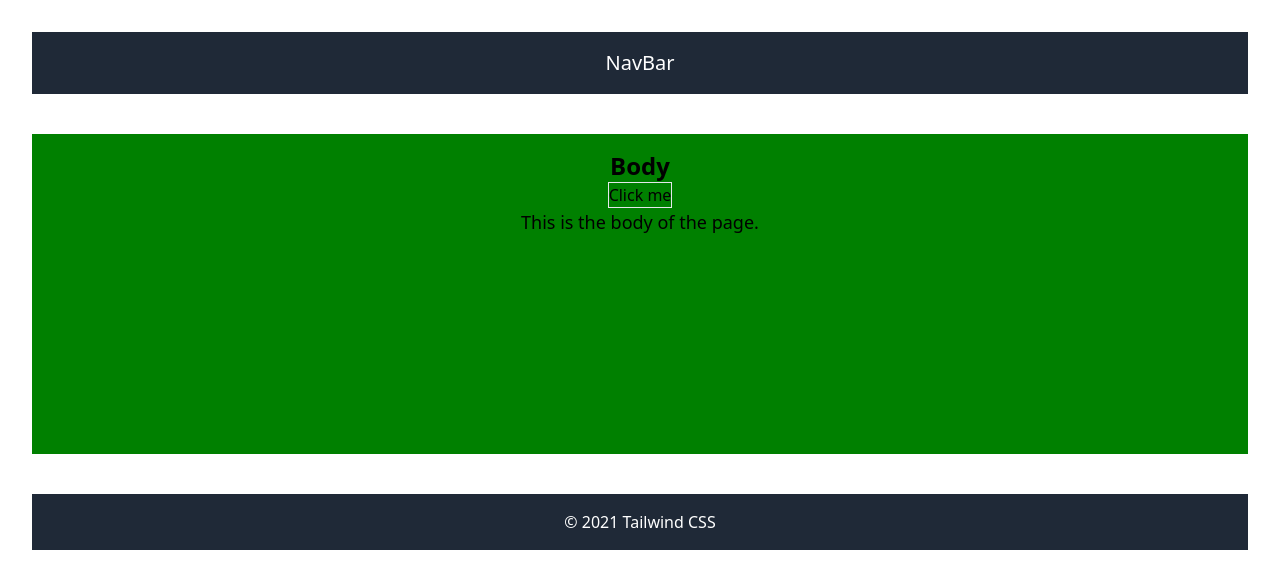
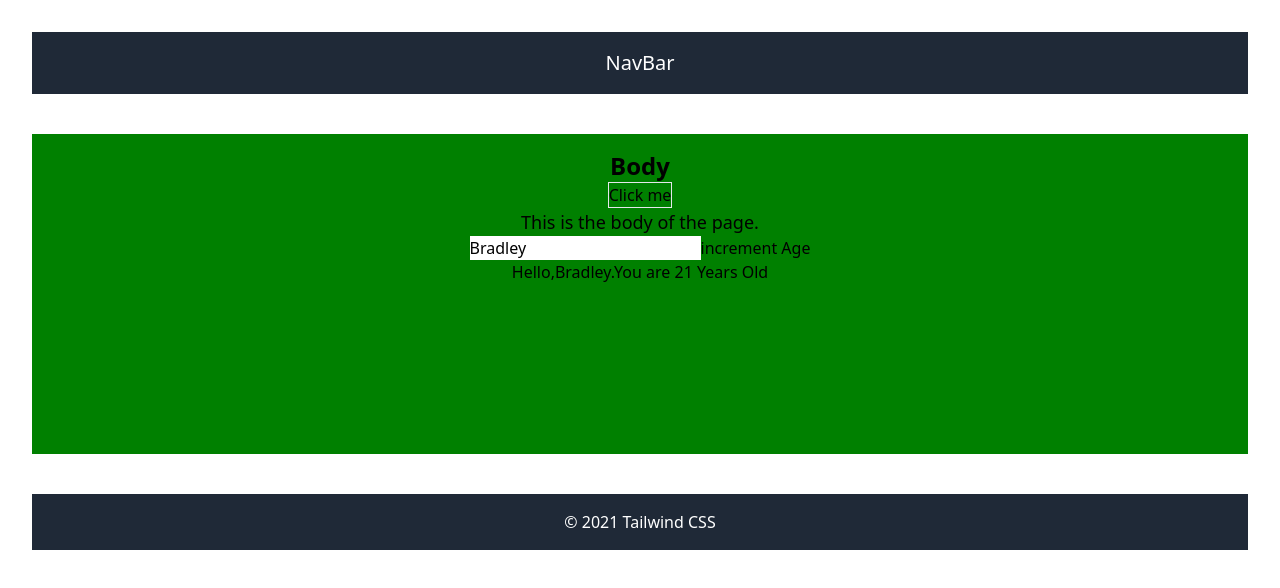
Before and after one commit to John-Mukhwana/Tech_Family, a React (Vite) app in the folder ReactTailwindcss/: page / in a window 1280 px wide. Shown: the top 588 px of the page. Built offline with nearby package versions, Linux system fonts and the light colour scheme.

Commit message:
Added useReducer component to the body

```diff
--- a/ReactTailwindcss/src/components/body.jsx
+++ b/ReactTailwindcss/src/components/body.jsx
@@ -1,5 +1,6 @@
 
 import {useState} from 'react';
+import Form from './useReducer';
 
 function Body(){
     const[color , setColor] = useState("green");
@@ -15,8 +16,12 @@ function Body(){
 
             </button>
             <p className="text-lg">This is the body of the page.</p>
+
+
+            <Form/>
         </div>
     );
 }
 
+
 export default Body;
```
